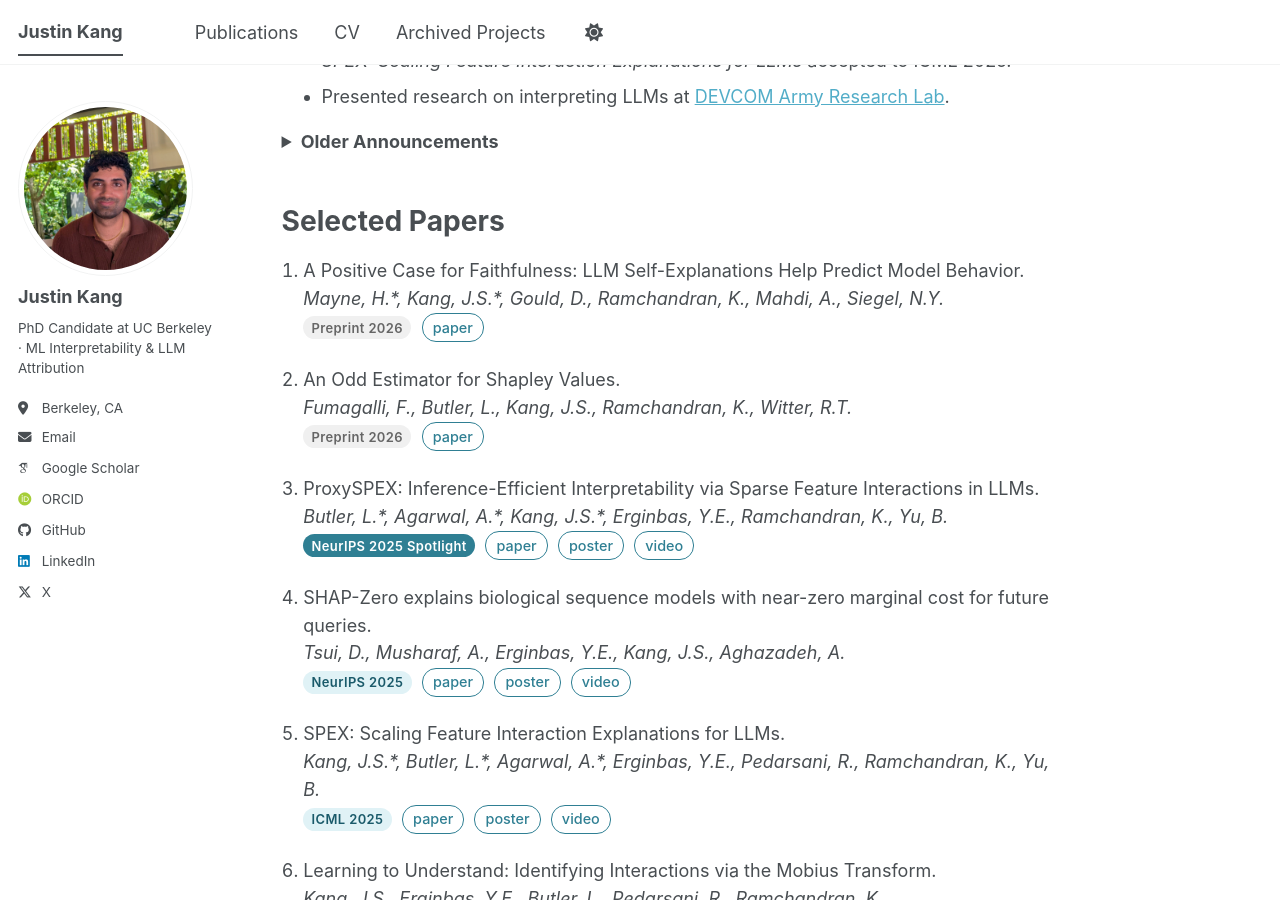
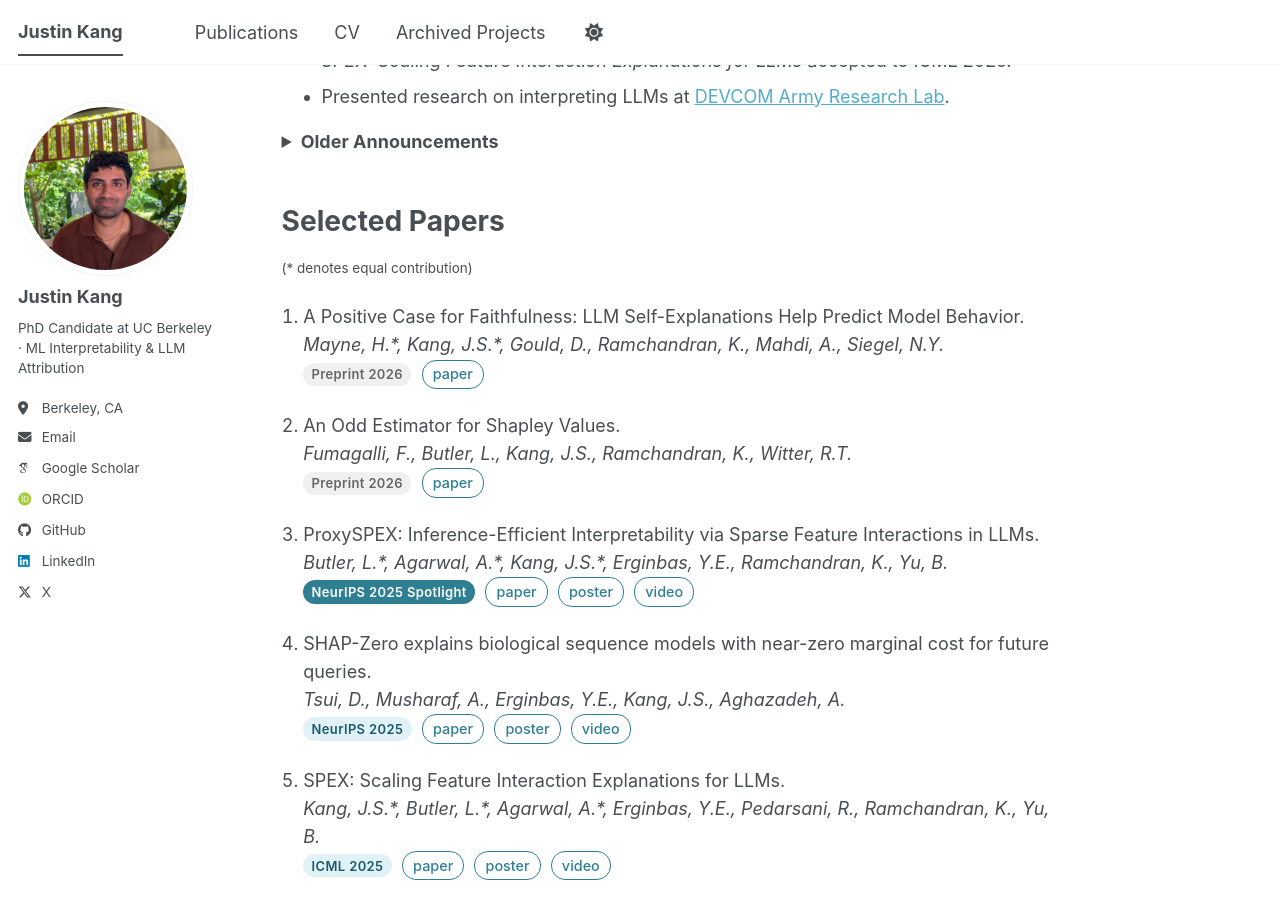
Before and after one commit to justinkang221/justinkang221.github.io, a Jekyll site: the page built from _pages/about.md, in a window 1280 px wide and 900 px high, scrolled down 1548 px. Built offline with Jekyll 4.4.1, drawn with Linux system fonts in a browser that asks for light colours; some web fonts are replaced; a script bundle is joined from its source files by our own code; library files that are not in the unit come from our copies.

Commit message:
Add note explaining asterisk denotes equal contribution

```diff
--- a/_pages/about.md
+++ b/_pages/about.md
@@ -49,6 +49,7 @@ Recent News
 
 Selected Papers
 ======
+<small>(\* denotes equal contribution)</small>
 
 1. A Positive Case for Faithfulness: LLM Self-Explanations Help Predict Model Behavior.<br>*Mayne, H.\*, Kang, J.S.\*, Gould, D., Ramchandran, K., Mahdi, A., Siegel, N.Y.* <br><span class="venue-badge preprint">Preprint 2026</span> <span class="paper-links"><a href="https://arxiv.org/abs/2602.02639">paper</a></span>
 
```
